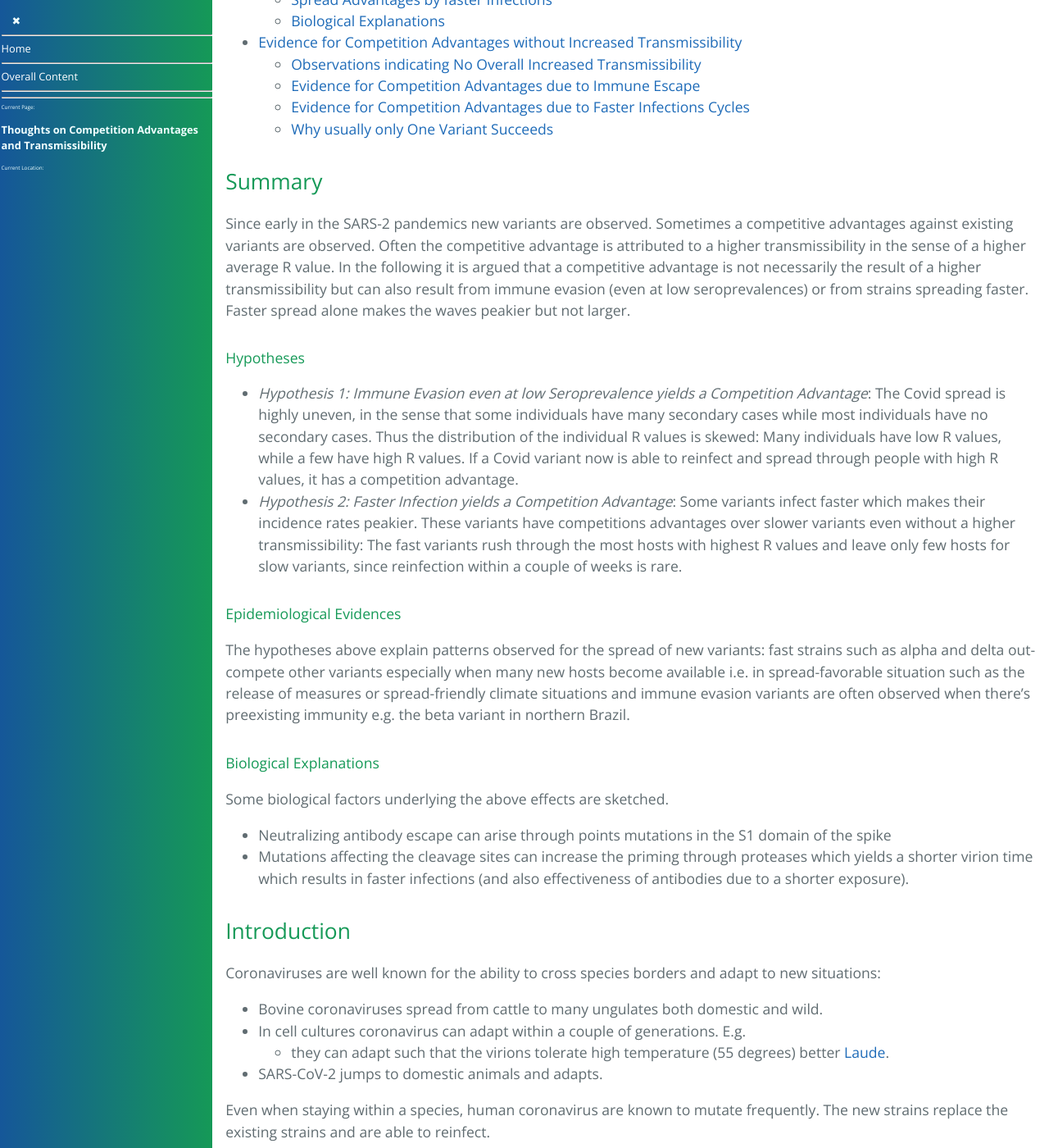
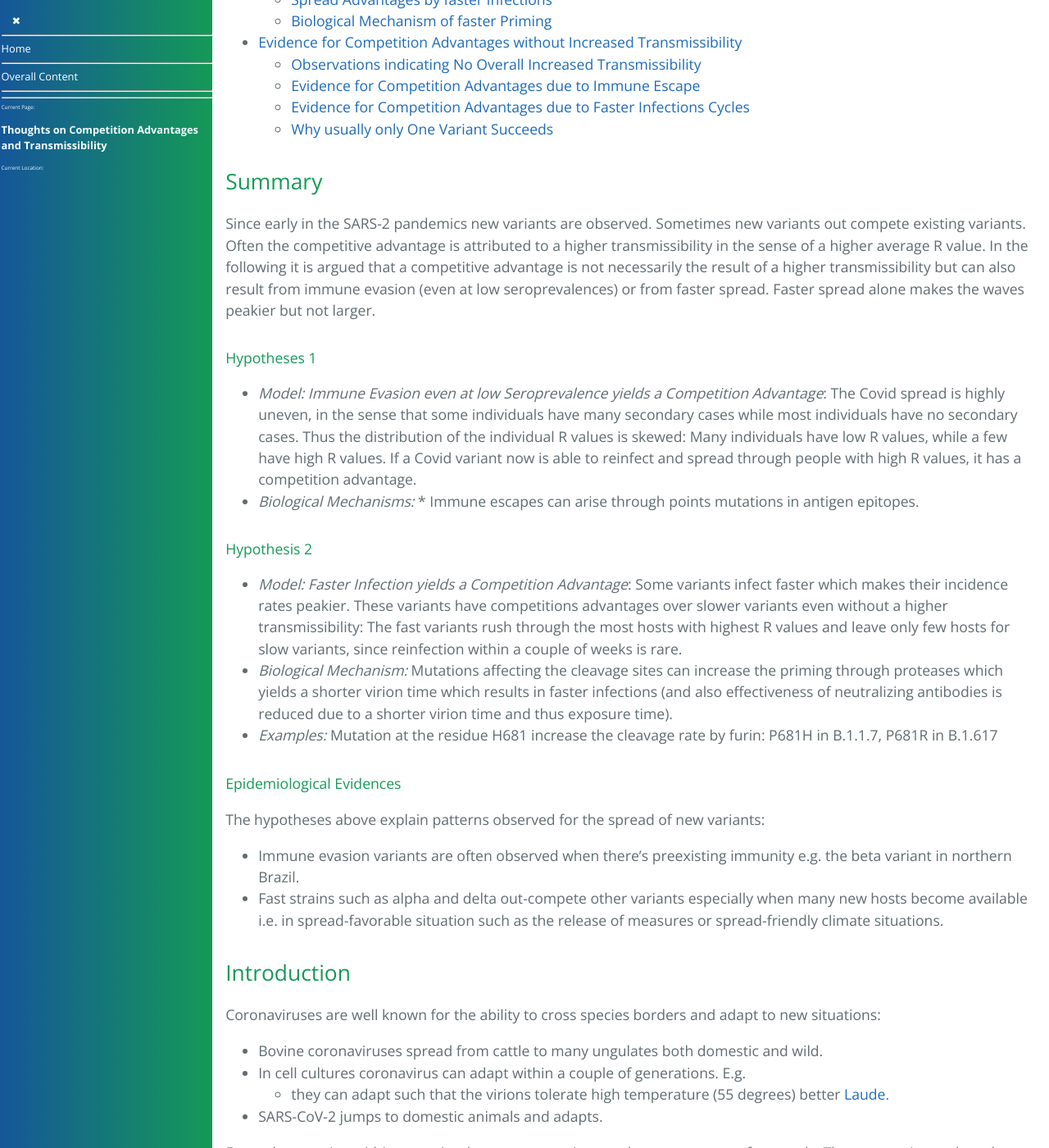
Before and after one commit to forestgrape/coronavirus, a Jekyll site: the page built from 5_epidemiological/competition_advantages.md, in a window 1280 px wide and 1400 px high, scrolled down 420 px. Shown: the whole window at 82% size. Built offline with Jekyll 4.4.1, drawn with Linux system fonts in a browser that asks for light colours; our own code applies the rules of GitHub Pages for plain Markdown files; some of the changed text lies outside the part shown.

Commit message:
clarifcations, formulations and added examples of faster/immune-escape variantes

```diff
--- a/5_epidemiological/competition_advantages.md
+++ b/5_epidemiological/competition_advantages.md
@@ -9,7 +9,7 @@
   * [Biological Mechanism: How Mutations directly effect Immune Evasion](#biological-mechanism-how-mutations-directly-effect-immune-evasion)
 * [Hypothesis 2: Faster Infections Cycle can yield a Competition Advantage](#hypothesis-2-faster-infections-cycle-can-yield-a-competition-advantage)
   * [Spread Advantages by faster Infections](#spread-advantages-by-faster-infections)
-  * [Biological Explanations](#biological-explanations)
+  * [Biological Mechanism of faster Priming](#biological-mechanism-of-faster-priming)
 * [Evidence for Competition Advantages without Increased Transmissibility](#evidence-for-competition-advantages-without-increased-transmissibility)
   * [Observations indicating No Overall Increased Transmissibility](#observations-indicating-no-overall-increased-transmissibility)
   * [Evidence for Competition Advantages due to Immune Escape](#evidence-for-competition-advantages-due-to-immune-escape)
@@ -17,20 +17,24 @@
   * [Why usually only One Variant Succeeds](#why-usually-only-one-variant-succeeds)
 
 ## Summary
-Since early in the SARS-2 pandemics new variants are observed. Sometimes a competitive advantages against existing variants are observed. Often the competitive advantage is attributed to a higher transmissibility in the sense of a higher average R value. In the following it is argued that a competitive advantage is not necessarily the result of a higher transmissibility but can also result from immune evasion (even at low seroprevalences) or from strains spreading faster. Faster spread alone makes the waves peakier but not larger.
+Since early in the SARS-2 pandemics new variants are observed. Sometimes new variants out compete existing variants. Often the competitive advantage is attributed to a higher transmissibility in the sense of a higher average R value. In the following it is argued that a competitive advantage is not necessarily the result of a higher transmissibility but can also result from immune evasion (even at low seroprevalences) or from faster spread. Faster spread alone makes the waves peakier but not larger.
 
-#### Hypotheses
-* *Hypothesis 1: Immune Evasion even at low Seroprevalence yields a Competition Advantage*: The Covid spread is highly uneven, in the sense that some individuals have many secondary cases while most individuals have no secondary cases. Thus the distribution of the individual R values is skewed: Many individuals have low R values, while a few have high R values. If a Covid variant now is able to reinfect and spread through people with high R values, it has a competition advantage.
-* *Hypothesis 2: Faster Infection yields a Competition Advantage*: Some variants infect faster which makes their incidence rates peakier. These variants have competitions advantages over slower variants even without a higher transmissibility: The fast variants rush through the most hosts with highest R values and leave only few hosts for slow variants, since reinfection within a couple of weeks is rare.
+#### Hypotheses 1
+* *Model: Immune Evasion even at low Seroprevalence yields a Competition Advantage*: The Covid spread is highly uneven, in the sense that some individuals have many secondary cases while most individuals have no secondary cases. Thus the distribution of the individual R values is skewed: Many individuals have low R values, while a few have high R values. If a Covid variant now is able to reinfect and spread through people with high R values, it has a competition advantage.
+* *Biological Mechanisms:* * Immune escapes can arise through points mutations in antigen epitopes.
 
 
+#### Hypothesis 2
+* *Model: Faster Infection yields a Competition Advantage*: Some variants infect faster which makes their incidence rates peakier. These variants have competitions advantages over slower variants even without a higher transmissibility: The fast variants rush through the most hosts with highest R values and leave only few hosts for slow variants, since reinfection within a couple of weeks is rare.
+* *Biological Mechanism:* Mutations affecting the cleavage sites can increase the priming through proteases which yields a shorter virion time which results in faster infections (and also effectiveness of neutralizing antibodies is reduced due to a shorter virion time and thus exposure time).
+* *Examples:* Mutation at the residue H681 increase the cleavage rate by furin: P681H in B.1.1.7, P681R in B.1.617
+
 #### Epidemiological Evidences
-The hypotheses above explain patterns observed for the spread of new variants: fast strains such as alpha and delta out-compete other variants especially when many new hosts become available i.e. in spread-favorable situation such as the release of measures or spread-friendly climate situations and immune evasion variants are often observed when there's preexisting immunity e.g. the beta variant in northern Brazil.
+The hypotheses above explain patterns observed for the spread of new variants:
+* Immune evasion variants are often observed when there's preexisting immunity e.g. the beta variant in northern Brazil.
+* Fast strains such as alpha and delta out-compete other variants especially when many new hosts become available i.e. in spread-favorable situation such as the release of measures or spread-friendly climate situations.
 
-#### Biological Explanations
-Some biological factors underlying the above effects are sketched.
-* Neutralizing antibody escape can arise through points mutations in the S1  domain of the spike
-* Mutations affecting the cleavage sites can increase the priming through proteases which yields a shorter virion time which results in faster infections (and also effectiveness of antibodies due to a shorter exposure).
+
 
 ## Introduction
 Coronaviruses are well known for the ability to cross species borders and adapt to new situations:
@@ -41,10 +45,10 @@ Coronaviruses are well known for the ability to cross species borders and adapt
 
 Even when staying within a species, human coronavirus are known to mutate frequently. The new strains replace the existing strains and are able to reinfect.
 
-Regarding SARS-CoV-2, new lineages emerge and often show a competition advantage. The underlying mechanisms for the competition advantages are often unclear. Often from the competition advantage a higher overall R values is presumed. The goal of this chapter is to outline that a competition advantage can have many causes:
-* higher transmissibility in the sense of an overall higher R value
-* faster spread and thus outpacing lineages spreading at the same time
-* immune escape which enables reinfection. Since the individual R value distribution is skewed this can yield a higher spread.
+Regarding SARS-CoV-2, new lineages emerge and often show a competition advantage. The underlying mechanisms for the competition advantages are often unclear. Often from the competition advantage a higher overall R values is presumed. The goal of this chapter is to outline that a competition advantage can have different causes:
+* Higher transmissibility in the sense of an overall higher R value
+* Immune escape which enables reinfection. Since the individual R value distribution is skewed this can yield a higher spread. (Hypothesis 1)
+* * Faster spread and thus outpacing lineages spreading at the same time. (Hypothesis 2)
 
 
 
@@ -53,19 +57,17 @@ Regarding SARS-CoV-2, new lineages emerge and often show a competition advantage
 ### Model: The Overall R value of a Variant is the Average of the R Values of the Individuals Susceptible to a Variant
 The Covid transmission [distribution is skewed](#skewed-spreader-distribution). The skewed spread motivates to define individual R values. The overall R value of a SARS-CoV-2 variant calculates as averaging the individual R values of the persons susceptible to transmit the variant in question. If a variant is able to reinfect individuals with a high R value, it has a competitive advantage over other variants and the observed R value is higher than for a variant which needs to spread through population groups with low R values.
 
-> Remark: The immune escape is not necessarily an escape from neutralizing antibodies but can also result from other immune evasion mechanisms e.g. from T cell epitopes or non-neutralizing antibody epitopes.
-
 ### Skewed Spreader Distribution
 Epidemiological and experimental observations show that: A few percent of people infect many others while most infected have no secondary cases as described in the [Transmission Distribution](./spread_analyses.md#transmission-distribution) on the spread analyses page.
 
 ### Biological Mechanism: How Mutations directly effect Immune Evasion
-Non synonymous mutations by definition alter the protein sequence. An altered protein sequence within antibody or T cell epitopes can weaken or break the bindings and which weakens or break the associated immune response.
+Non synonymous mutations by definition alter the protein sequence. An altered protein sequence within antibody or T cell epitopes can weaken or break the bindings and which in turn weakens or breaks the associated immune response.
 
+> Remark: One sort of immune escape mutations are escapes from neutralizing antibodies. Neutralizing antibody escapes are the easiest to discover since infectious virions or pseudo-virions assays can be used. Escapes from neutralizing antibodies are frequently observed in the S1 domain of the spike protein. The immune escape is not necessarily an escape from neutralizing antibodies but can also result from other immune evasion mechanisms e.g. from T cell epitopes or non-neutralizing antibody epitopes.
 
 
 ## Hypothesis 2: Faster Infections Cycle can yield a Competition Advantage
-Coronaviruses can evolve to infect faster i.e. once infected a high viral load builds up faster. The faster infection yields competition advantage when two strains compete for hosts to infects. The faster variant wins even if it is not more transmissible since a follow up infection is unlikely due to cross-immunity and alertness of the respiratory tract immune system.
-
+Coronaviruses can evolve to infect faster i.e. once infected a high viral load builds up faster. The faster infection yields competition advantage when two strains spread in parallel and thus compete for hosts to infects. The faster variant wins since a follow up infection is unlikely due to cross-immunity and alertness of the respiratory tract immune system. Faster spreading is not necessarily associated to higher transmissibility, though faster spreading can yield higher transmissibility in certain situations.
 
 ### Spread Advantages by faster Infections
 1. *Advantages in Direct Competition*
@@ -81,16 +83,18 @@ Coronaviruses can evolve to infect faster i.e. once infected a high viral load b
 
     All strains of SARS-2 are already faster than SARS-1 and MERS, however there are variations among the SARS-2 strains. Even for people with a good immune system, a fast infecting variant may transmit before immune protections are in place. So when a strain is able to infect fast, an increased spread through immune-competent people is thinkable. Which could mean that the spread becomes more evenly distributed.
 
-> 2. and 3. can yield higher transmissibility i.e. an increase of the average R value. If this is the case the effects of 2. can be reduced by information. The effects of 3. by testing.
->
-> It is also possible that the average R value of faster spreading variants is not higher since faster infecting viruses may yield more localized infections which the immune system can better prevent.
+> The effects of 2. can be reduced by information. The effects of 3. by testing.
+
+> 2. and 3. can yield higher transmissibility i.e. an increase of the average R value. It is also possible that the average R value of faster spreading variants is not higher since faster infecting viruses may yield more localized infections which the immune system can better prevent.
 
 
-### Biological Explanations
-#### Faster Spike Priming
+### Biological Mechanism of faster Priming
 The spike proteins of coronaviruses need to be [primed](../2_biological/coronavirus.md#virion-priming) in one or several steps until the spikes under go the conformation change to induce membrane fusion. The spikes can mutate such that
-* the existing proteases can better prime
-* new proteases can prime the spikes.
+* New proteases can prime the spikes (A major difference between SARS-CoV-2 and SARS-CoV-1 is that SARS-2 can be primed by the furin protease i.e. the S1/S2 junction has an insertion of some basic residues, => called polybasic, furin now can cleave this junction).
+* Fewer priming steps are required (The D614G mutation in the spike has this effect since the receptor domain is more in the UP state.).
+* The existing proteases can better prime (the mutations P681{H,R} of the variants B.1.1.7).
+
+
 
 Both have the effect that the spikes are primed faster. A faster spike priming induces a shorter virion phase and a faster cell cell fusion. The shortened virion phase yields faster infection cycles and which in turn can yield a faster increase in viral load.
 
```
